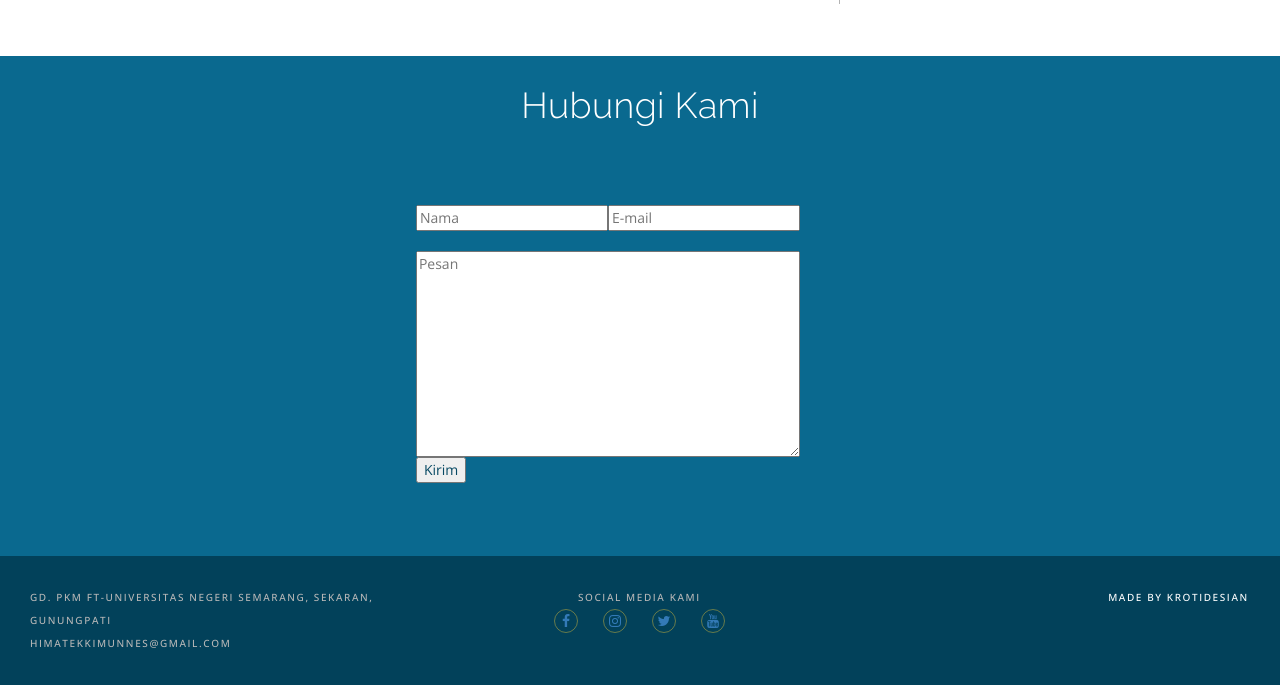
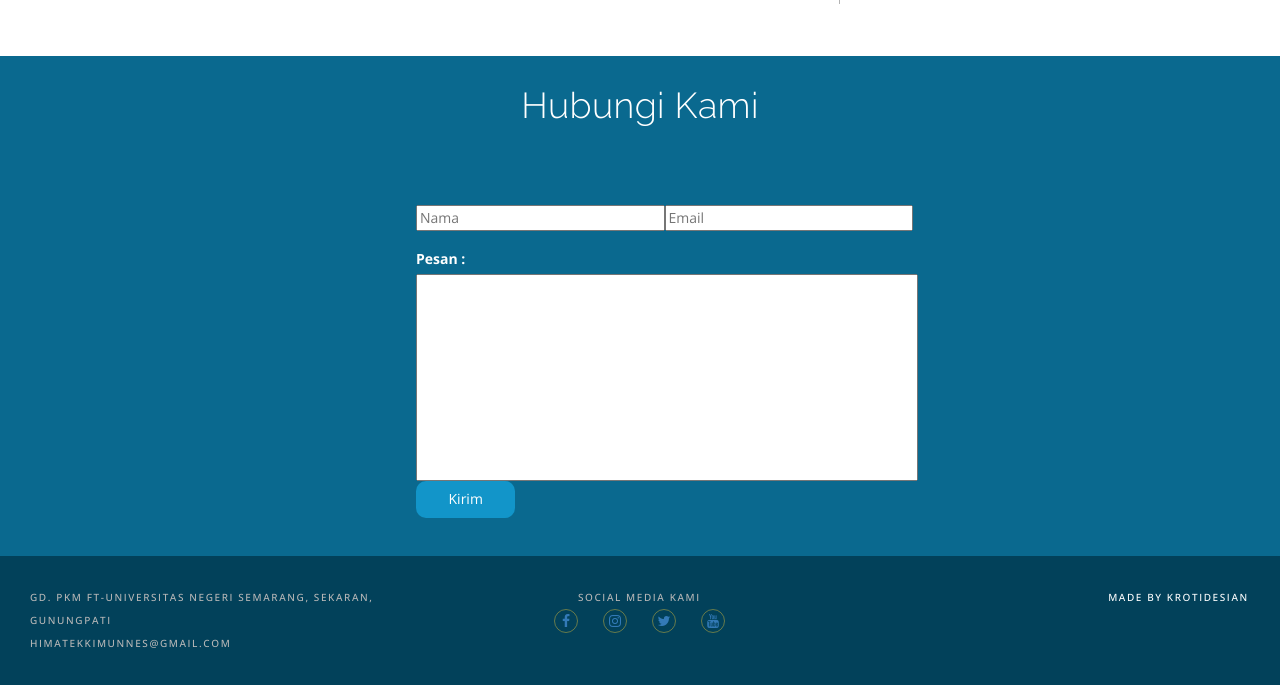
Before and after one commit to satriotol/berita_kita, a PHP site: page /index26.php in a window 1280 px wide. Shown: the part 2600-3285 px from the top of the page. Run offline with PHP 8.4, Linux system fonts and the light colour scheme; data comes from the database, SQL or seed files in the repository; some libraries are stand-ins or nearby versions.

Commit message:
combine indrak 26 maret

```diff
--- a/css/baru.css
+++ b/css/baru.css
@@ -15,6 +15,10 @@ li {
 	margin: 0 !important;
 	height: 100%;
 	width: auto;
+}
+
+a.activeMenuItem {
+    background-color: #fed136;
 }
 
 li a {
@@ -302,7 +306,6 @@ article {
 }
 
 .post-image-container {
-	/* width: 350px; */
 	width: 250px;
 	height: 200px;
 	display: -webkit-inline-box;
@@ -541,7 +544,6 @@ aside div.aside-iframe-container iframe {
 .co-card {
 	margin-left: -17%;
 }
-
 /* .contact.us */
 
 .contact-us-wrapper {
@@ -550,6 +552,7 @@ aside div.aside-iframe-container iframe {
 	background-color: rgb(10, 105, 143);
 }
 
+/* Anyar */
 .contact-us-container1 {
 	width: -webkit-fit-content;
 	width: -moz-fit-content;
@@ -585,26 +588,17 @@ aside div.aside-iframe-container iframe {
 }
 
 .contact-us-container1 form div div {
-	width: 50%;
-	margin: auto;
+	width: 100%;
 	float: right;
 }
 
-.contact-us-container1 form button {
-	padding-left: 5%;
-	padding-right: 5%;
-	margin: auto;
-	line-height: 2;
-	margin-top: 2.5%;
-	text-align: center;
-	width: -webkit-fit-content;
-	width: -moz-fit-content;
-	width: fit-content;
+.contact-us-container1 form input[type=submit] {
 	background-color: #1295C9;
-	border: 0px;
+	border: 0;
 	color: white;
-	-webkit-box-shadow: 1px 1px 1.5px whitesmoke;
-	box-shadow: 1px 1px 1.5px whitesmoke;
+	border-radius: 10px;
+	width: 20%;
+	height: 7.5%;
 }
 
 .contact-us-container1 form button:hover {
@@ -613,16 +607,22 @@ aside div.aside-iframe-container iframe {
 
 .contact-us-container1 form label {
 	color: white;
+	line-height: 20px;
+	margin-top: 3.5%;
 }
 
-.contact-us-container1 form input {
+.contact-us-container1 form div div input {
 	color: rgb(7, 73, 99);
+	margin: auto;
+	width: 100%;
 }
 
 .contact-us-container1 form textarea {
+	resize: none;
 	color: rgb(7, 73, 99);
 	padding: .5%;
 }
+/* Tekan kene */
 
 /* .footer.  */
 
@@ -777,13 +777,6 @@ article.post-wrapper p.post-message {
 }
 
 /* about us */
-.pesan {
-	width: 100%;
-}
-
-.pesan-textarea {
-	width: 100%;
-}
 
 /* chemengfair */
 
--- a/index26.php
+++ b/index26.php
@@ -19,12 +19,17 @@ $video = query("SELECT * FROM video");
 <!DOCTYPE html>
 <html lang="en">
 
-<script>
-$('body').onload = function() {
-    window.scrollBy(0,340);
-    $(document).scrollBy(0,340);
-}
-</script>
+<head>
+    <meta charset="utf-8">
+    <meta http-equiv="X-UA-Compatible" content="IE=edge">
+    <meta name="viewport" content="width=device-width, initial-scale=1.0">
+    <!-- The above 3 meta tags *must* come first in the head; any other head content must come *after* these tags -->
+    <meta name="description" content="">
+    <meta name="author" content="">
+    <link rel="icon" href="images/HIMPRO-logo.png">
+    <title>HIMPRO TEKNIK KIMIA UNNES</title>
+</head>
+
 <body id="page-top">
     <!-- Header -->
     <header>
@@ -154,7 +159,7 @@ $('body').onload = function() {
                     <?php endif; ?>
                 </div>
             </section>
-        <aside>
+            <aside>
                 <div class="aside-iframe-container">
                     <h2 class="video-hmptk">Video HMPTK</h2>
                     <br>
@@ -199,14 +204,15 @@ $('body').onload = function() {
             <form id="contact" action="" method="post" enctype="multipart/form-data">
                 <div>
                     <div>
-                        <input class="pesan" type="text" name="nama_pengirim" id="nama_pengirim"  placeholder="Nama" required>
+                        <input placeholder="Nama"type="text" name="nama_pengirim" id="nama_pengirim" required placeholder="Nama">
                     </div>
                     <div style="float: right">
-                        <input class="pesan" type="text" name="email_pengirim" id="email_pengirim"  placeholder="E-mail" required>
+                        <input placeholder="Email" type="text" name="email_pengirim" id="email_pengirim" required>
                     </div>
                 </div>
+                    <label for="">Pesan : </label>
                 <br>
-                    <textarea class="pesan-textarea" name="isi_pesan" id="isi_pesan" cols="60" rows="10" placeholder="Pesan" required></textarea>
+                    <textarea name="isi_pesan" id="isi_pesan" cols="60" rows="10" required></textarea>
                 <br>
                     <input type="hidden" name="tanggal_pengirim" required
                     value=<?php date_default_timezone_set("Asia/Jakarta"); echo date ("Y/m/d.h:i:sa");?>>
```
Also changed, not shown: header.php (+21 -11 lines), upload/5c99bb38cbd23.jpg (added).
